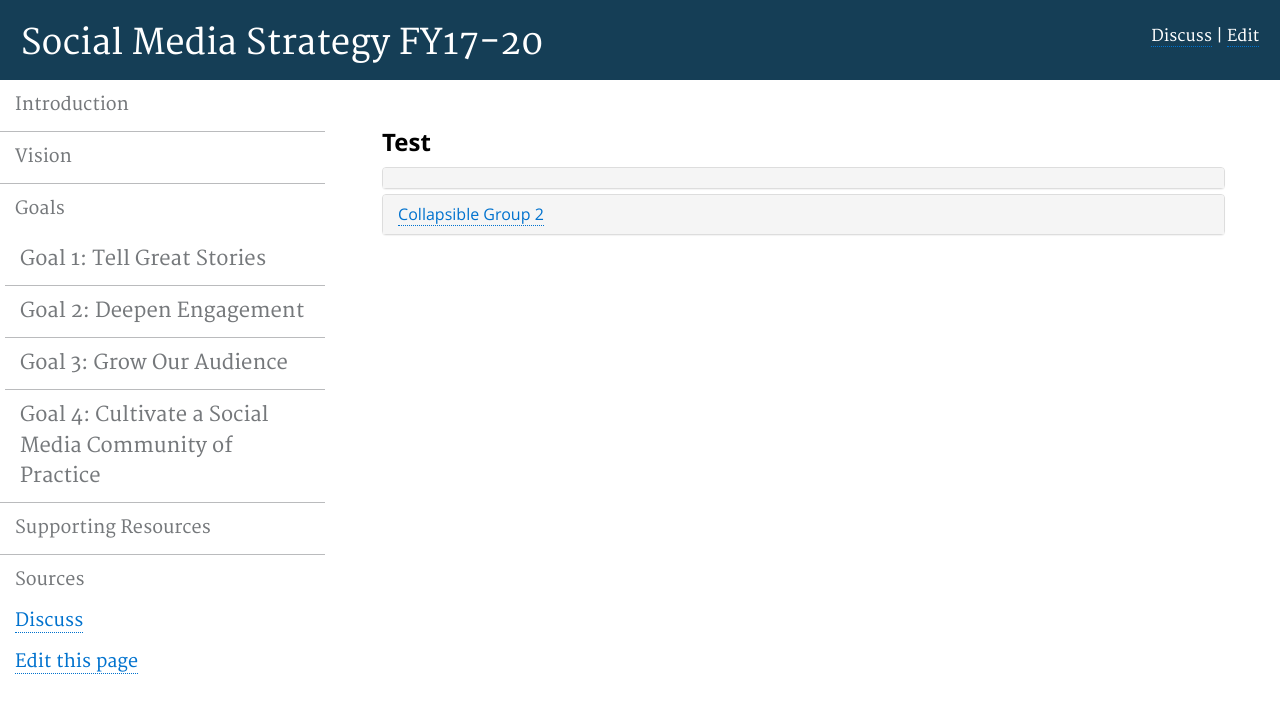
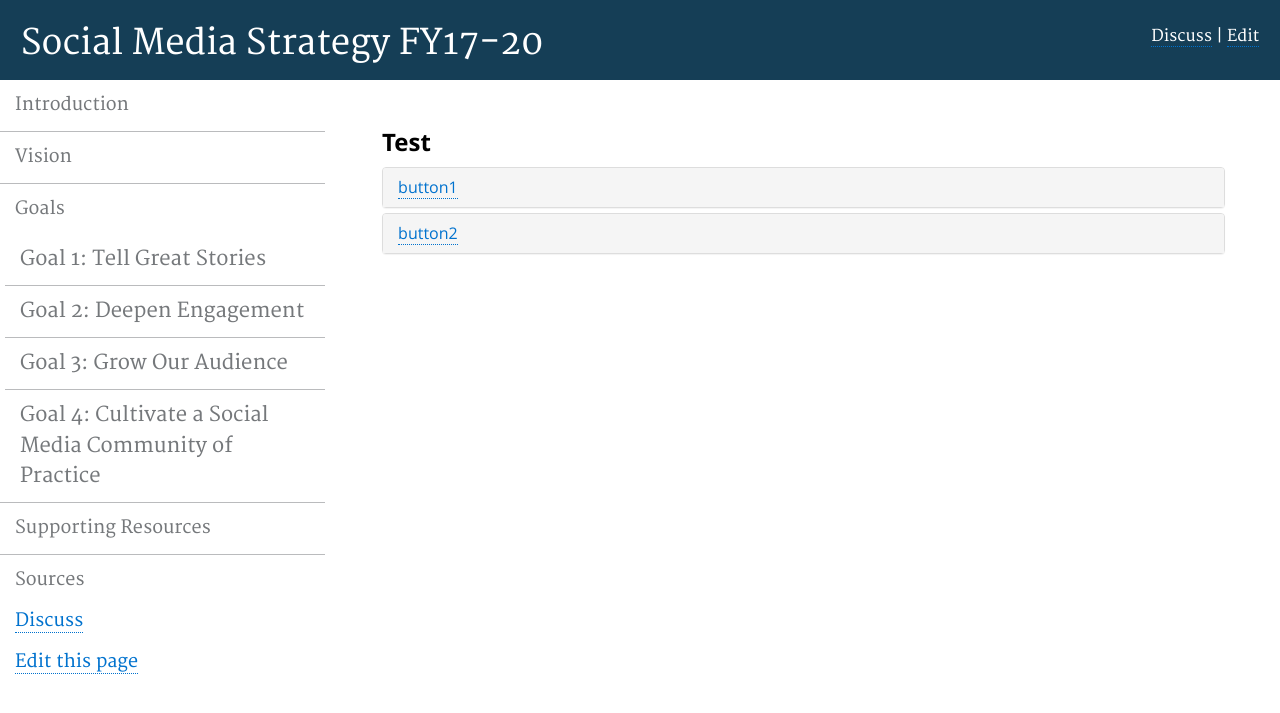
Before and after one commit to usnationalarchives/social-media-strategy, a Jekyll site: the page built from pages/test.md, in a window 1280 px wide. Shown: the top 713 px of the page. Built offline with Jekyll 4.4.1, drawn with Linux system fonts in a browser that asks for light colours.

Commit message:
Update test code

```diff
--- a/pages/test.md
+++ b/pages/test.md
@@ -13,20 +13,22 @@ description: ""
   <div class="panel-heading">
     <h4 class="panel-title">
       <a data-toggle="collapse" data-parent="#accordion" href="#collapse1">
-
+      button1
       </a>
     </h4>
   </div>
   <div id="collapse1" class="panel-collapse collapse">
     <div class="panel-body">
-
+    body text
     </div>
   </div>
 </div>
 <div class="panel panel-default">
   <div class="panel-heading">
     <h4 class="panel-title">
-      <a data-toggle="collapse" data-parent="#accordion" href="#collapse2">Collapsible Group 2</a>
+      <a data-toggle="collapse" data-parent="#accordion" href="#collapse2">
+        button2
+      </a>
     </h4>
   </div>
   <div id="collapse2" class="panel-collapse collapse">
```
